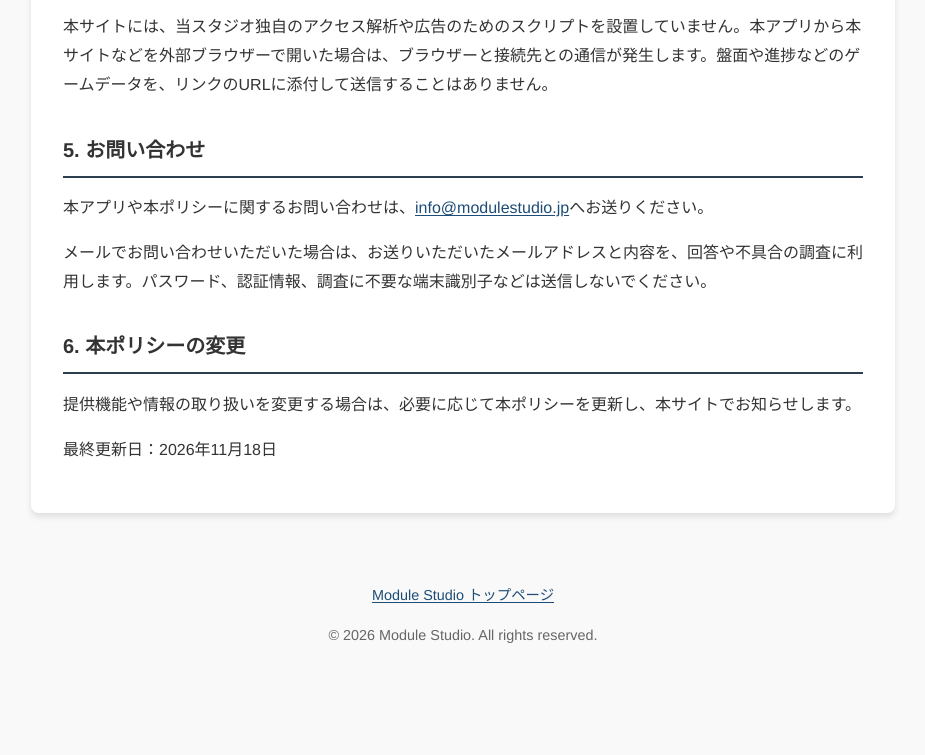
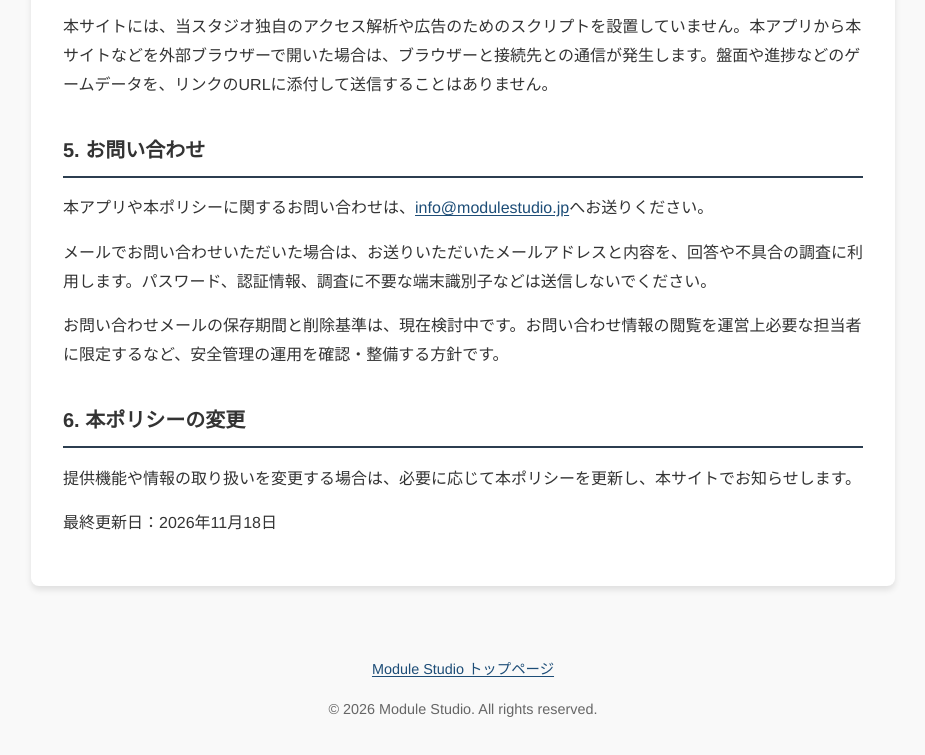
Before and after one commit to modulestudiojp/module-studio-web, a plain HTML site: page privacy/index.html in a window 1280 px wide. Shown: the part 1284-2039 px from the top of the page, without its empty margins (177-1102 px from the left). Before the commit the page ends 1972 px from the top, so only its background shows below. Drawn offline with Linux system fonts and the light colour scheme.

Commit message:
Clarify pending inquiry retention and security operations

```diff
--- a/privacy/index.html
+++ b/privacy/index.html
@@ -55,6 +55,7 @@
     <h2 id="contact">5. お問い合わせ</h2>
     <p>本アプリや本ポリシーに関するお問い合わせは、<a href="mailto:info@modulestudio.jp">info@modulestudio.jp</a>へお送りください。</p>
     <p>メールでお問い合わせいただいた場合は、お送りいただいたメールアドレスと内容を、回答や不具合の調査に利用します。パスワード、認証情報、調査に不要な端末識別子などは送信しないでください。</p>
+    <p>お問い合わせメールの保存期間と削除基準は、現在検討中です。お問い合わせ情報の閲覧を運営上必要な担当者に限定するなど、安全管理の運用を確認・整備する方針です。</p>
 
     <h2 id="changes">6. 本ポリシーの変更</h2>
     <p>提供機能や情報の取り扱いを変更する場合は、必要に応じて本ポリシーを更新し、本サイトでお知らせします。</p>
```
